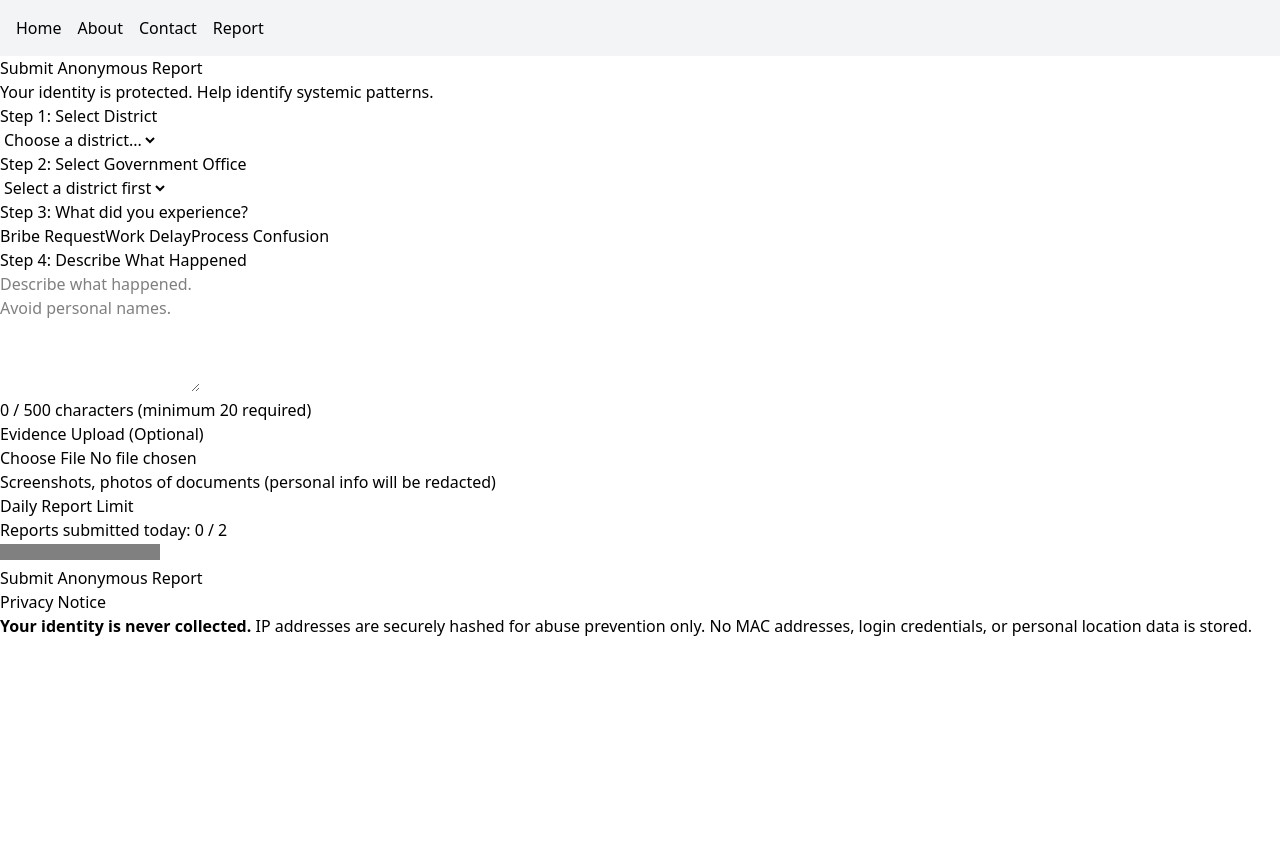
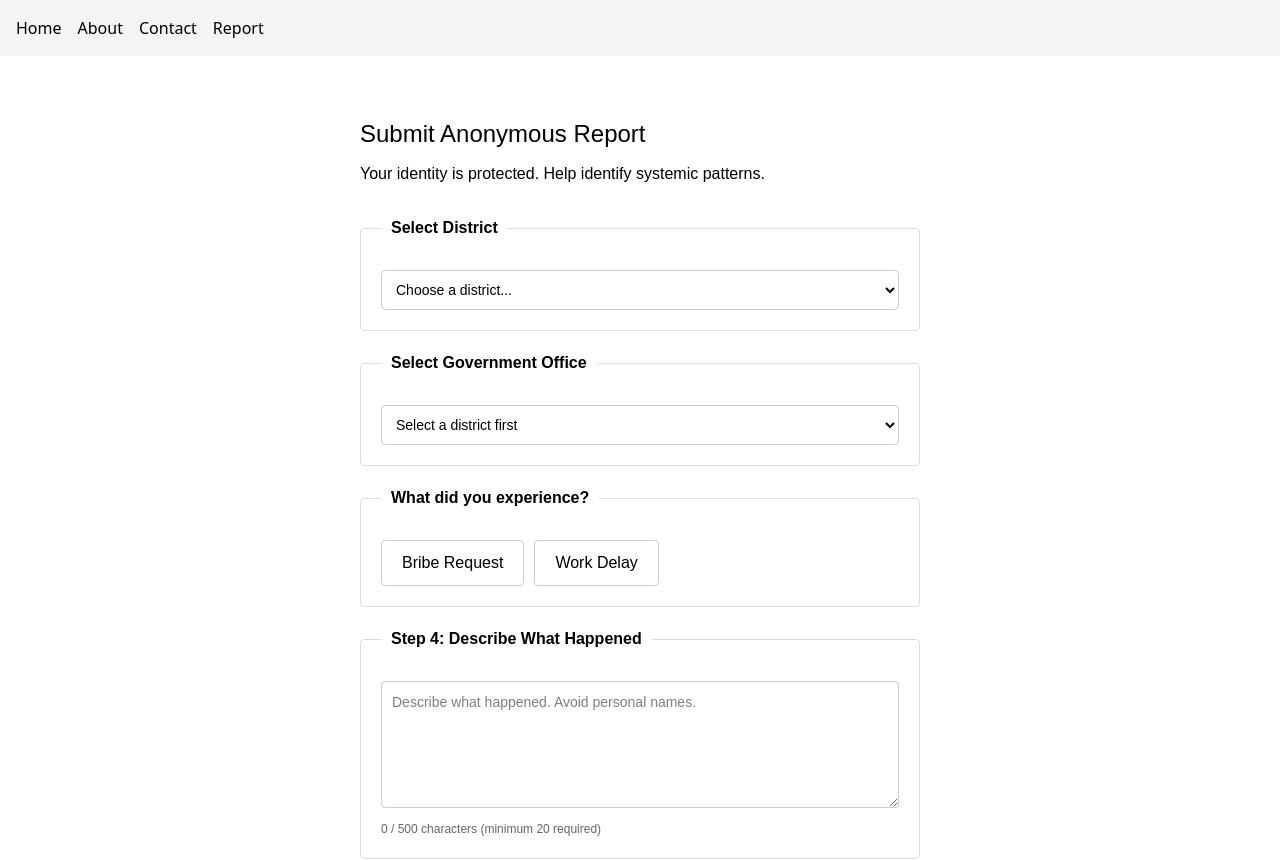
Before and after one commit to mukunda18/Hack-a-week-2026, a Next.js app: page /report in a window 1280 px wide. Shown: the top 860 px of the page. Before the commit the page ends 800 px from the top, so only its background shows below. Built offline with nearby package versions, Linux system fonts and the light colour scheme.

Commit message:
Update report page.js

```diff
--- a/app/report/page.js
+++ b/app/report/page.js
@@ -7,6 +7,101 @@ const officesByDistrict = {
   'Kathmandu': ['Ward Office', 'Land Revenue Office', 'Vehicle Registration'],
   'Lalitpur': ['Municipality Office', 'Tax Office', 'Health Department'],
   'Bhaktapur': ['District Office', 'Education Office', 'Planning Office']
+};
+
+const styles = {
+  container: {
+    maxWidth: '600px',
+    margin: '40px auto',
+    padding: '20px',
+    fontFamily: 'Arial, sans-serif'
+  },
+  header: {
+    marginBottom: '30px'
+  },
+  title: {
+    fontSize: '24px',
+    marginBottom: '10px'
+  },
+  fieldset: {
+    border: '1px solid #ddd',
+    padding: '20px',
+    marginBottom: '20px',
+    borderRadius: '4px'
+  },
+  legend: {
+    fontSize: '16px',
+    fontWeight: 'bold',
+    padding: '0 10px'
+  },
+  input: {
+    width: '100%',
+    padding: '10px',
+    fontSize: '14px',
+    marginTop: '10px',
+    border: '1px solid #ccc',
+    borderRadius: '4px'
+  },
+  buttonGroup: {
+    display: 'flex',
+    gap: '10px',
+    marginTop: '10px',
+    flexWrap: 'wrap'
+  },
+  typeButton: {
+    padding: '10px 20px',
+    border: '1px solid #ccc',
+    borderRadius: '4px',
+    cursor: 'pointer',
+    backgroundColor: '#fff'
+  },
+  typeButtonActive: {
+    padding: '10px 20px',
+    border: '1px solid #000',
+    borderRadius: '4px',
+    cursor: 'pointer',
+    backgroundColor: '#000',
+    color: '#fff'
+  },
+  textarea: {
+    width: '100%',
+    padding: '10px',
+    fontSize: '14px',
+    marginTop: '10px',
+    border: '1px solid #ccc',
+    borderRadius: '4px',
+    fontFamily: 'Arial, sans-serif'
+  },
+  submitButton: {
+    width: '100%',
+    padding: '15px',
+    fontSize: '16px',
+    backgroundColor: '#000',
+    color: '#fff',
+    border: 'none',
+    borderRadius: '4px',
+    cursor: 'pointer'
+  },
+  submitButtonDisabled: {
+    width: '100%',
+    padding: '15px',
+    fontSize: '16px',
+    backgroundColor: '#ccc',
+    color: '#666',
+    border: 'none',
+    borderRadius: '4px',
+    cursor: 'not-allowed'
+  },
+  charCount: {
+    fontSize: '12px',
+    color: '#666',
+    marginTop: '5px'
+  },
+  progressBar: {
+    width: '100%',
+    height: '20px',
+    marginTop: '10px'
+  }
 };
 
 export default function ReportPage() {
@@ -77,17 +172,20 @@ export default function ReportPage() {
   const canSubmit = selectedDistrict && selectedOffice && experienceType && description.length >= 20 && reportsToday < maxReportsPerDay;
 
   return (
-    <div>
-      <h1>Submit Anonymous Report</h1>
-      <p>Your identity is protected. Help identify systemic patterns.</p>
+    <div style={styles.container}>
+      <div style={styles.header}>
+        <h1 style={styles.title}>Submit Anonymous Report</h1>
+        <p>Your identity is protected. Help identify systemic patterns.</p>
+      </div>
 
       <form onSubmit={handleSubmit}>
 
-        <fieldset>
-          <legend>Step 1: Select District</legend>
+        <fieldset style={styles.fieldset}>
+          <legend style={styles.legend}>Select District</legend>
           <select
             value={selectedDistrict}
             onChange={handleDistrictChange}
+            style={styles.input}
             required
           >
             <option value="">Choose a district...</option>
@@ -99,12 +197,13 @@ export default function ReportPage() {
           </select>
         </fieldset>
 
-        <fieldset disabled={!selectedDistrict}>
-          <legend>Step 2: Select Government Office</legend>
+        <fieldset style={styles.fieldset} disabled={!selectedDistrict}>
+          <legend style={styles.legend}> Select Government Office</legend>
           <select
             value={selectedOffice}
             onChange={handleOfficeChange}
             disabled={!selectedDistrict}
+            style={styles.input}
             required
           >
             <option value="">
@@ -118,19 +217,16 @@ export default function ReportPage() {
           </select>
         </fieldset>
 
-        <fieldset disabled={!selectedOffice}>
-          <legend>Step 3: What did you experience?</legend>
-          <div>
-            {['Bribe Request', 'Work Delay', 'Process Confusion'].map(type => (
+        <fieldset style={styles.fieldset} disabled={!selectedOffice}>
+          <legend style={styles.legend}> What did you experience?</legend>
+          <div style={styles.buttonGroup}>
+            {['Bribe Request', 'Work Delay'].map(type => (
               <button
                 key={type}
                 type="button"
                 onClick={() => handleExperienceTypeClick(type)}
                 disabled={!selectedOffice}
-                style={{
-                  backgroundColor: experienceType === type ? '#000' : '#fff',
-                  color: experienceType === type ? '#fff' : '#000'
-                }}
+                style={experienceType === type ? styles.typeButtonActive : styles.typeButton}
               >
                 {type}
               </button>
@@ -138,8 +234,8 @@ export default function ReportPage() {
           </div>
         </fieldset>
 
-        <fieldset disabled={!experienceType}>
-          <legend>Step 4: Describe What Happened</legend>
+        <fieldset style={styles.fieldset} disabled={!experienceType}>
+          <legend style={styles.legend}>Step 4: Describe What Happened</legend>
           <textarea
             value={description}
             onChange={handleDescriptionChange}
@@ -147,42 +243,49 @@ export default function ReportPage() {
             placeholder="Describe what happened. Avoid personal names."
             rows={5}
             maxLength={500}
+            style={styles.textarea}
             required
           />
-          <p>
+          <div style={styles.charCount}>
             {description.length} / 500 characters (minimum 20 required)
-          </p>
+          </div>
         </fieldset>
 
-        <fieldset disabled={!experienceType}>
-          <legend>Evidence Upload (Optional)</legend>
+        <fieldset style={styles.fieldset} disabled={!experienceType}>
+          <legend style={styles.legend}>Evidence Upload (Optional)</legend>
           <input
             type="file"
             onChange={handleFileChange}
             disabled={!experienceType}
             accept="image/*,.pdf"
+            style={styles.input}
           />
-          <p>Screenshots, photos of documents (personal info will be redacted)</p>
+          <p style={styles.charCount}>Screenshots, photos of documents (personal info will be redacted)</p>
         </fieldset>
 
-        <fieldset>
-          <legend>Daily Report Limit</legend>
+        <fieldset style={styles.fieldset}>
+          <legend style={styles.legend}>Daily Report Limit</legend>
           <p>Reports submitted today: {reportsToday} / {maxReportsPerDay}</p>
-          <progress value={reportsToday} max={maxReportsPerDay}></progress>
+          <progress
+            value={reportsToday}
+            max={maxReportsPerDay}
+            style={styles.progressBar}
+          ></progress>
         </fieldset>
 
         <button
           type="submit"
           disabled={!canSubmit}
+          style={canSubmit ? styles.submitButton : styles.submitButtonDisabled}
         >
           {reportsToday >= maxReportsPerDay
             ? 'Daily Limit Reached'
             : 'Submit Anonymous Report'}
         </button>
 
-        <fieldset>
-          <legend>Privacy Notice</legend>
-          <p>
+        <fieldset style={styles.fieldset}>
+          <legend style={styles.legend}>Privacy Notice</legend>
+          <p style={{fontSize: '14px', lineHeight: '1.5'}}>
             <strong>Your identity is never collected.</strong>
             {' '}IP addresses are securely hashed for abuse prevention only.
             No MAC addresses, login credentials, or personal location data is stored.
```
